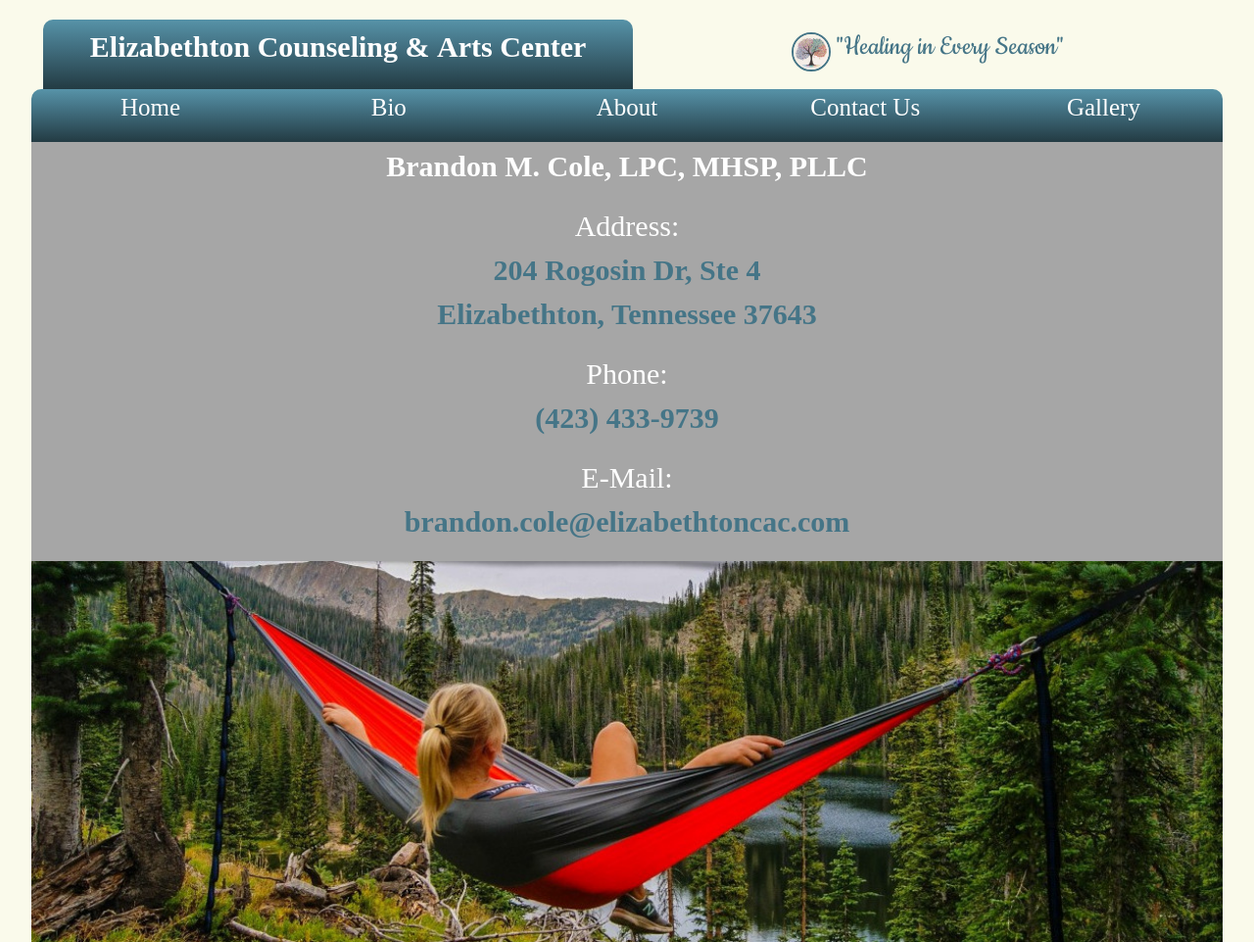
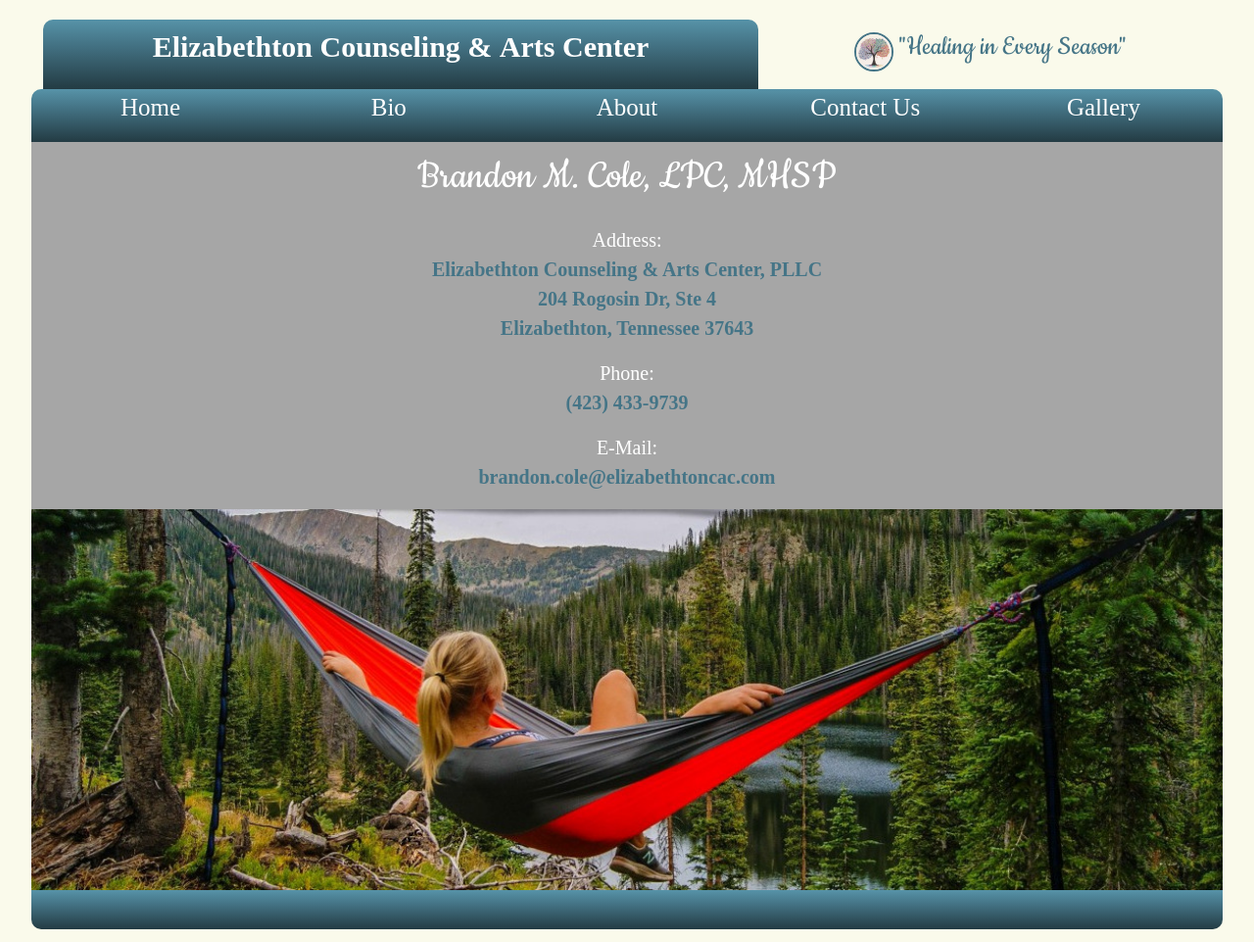
Before and after one commit to bradharr/elizabethtoncac, a plain HTML site: page index.html in a window 1280 px wide. Shown: the top 962 px of the page at 98% size. Drawn offline with nearby package versions, Linux system fonts and the light colour scheme; a web font is replaced by a local one.

Commit message:
updated font size and formatting in main section

```diff
--- a/css/styles.css
+++ b/css/styles.css
@@ -98,7 +98,7 @@
     margin-right: auto;
     margin-bottom: auto;
     margin-top: auto;
-    max-width: 50%;
+    max-width: 60%;
     border-top-right-radius: 10px;
     border-top-left-radius: 10px;
     font-size: 30px;
@@ -113,7 +113,7 @@
     margin-right: auto;
     margin-bottom: 1px;
     margin-top: auto;
-    max-width: 50%;
+    max-width: 39%;
     font-size: 30px;
     font-family: cookie;
 }
@@ -133,7 +133,7 @@
     text-align: center;
     color: white;
     font-family: lucida sans typwriter;
-    font-size: 30px;
+    font-size: 20px;
     padding: 2px;
 }
 #photo-banner {
--- a/index.html
+++ b/index.html
@@ -41,8 +41,8 @@
 
                     </div>
                     <div id="main-section">
-                        <p><strong>Brandon M. Cole, LPC, MHSP, PLLC</strong></p>
-                        <p>Address:<br /><span style="color: #457587;"><strong>204 Rogosin Dr, Ste 4<br />Elizabethton, Tennessee 37643</strong></span></p>
+                        <p style="font-family: cookie; font-size: 45px;">Brandon M. Cole, LPC, MHSP</p>
+                        <p>Address:<br /><span style="color: #457587;"><strong>Elizabethton Counseling & Arts Center, PLLC<br />204 Rogosin Dr, Ste 4<br />Elizabethton, Tennessee 37643</strong></span></p>
                         <p>Phone:<br /><span style="color: #457587;"><strong>(423) 433-9739</strong></span></p>
                         <p>E-Mail:<br /><span style="color: #457587;"><strong>brandon.cole@elizabethtoncac.com</strong></span></p>
                     </div>
```
